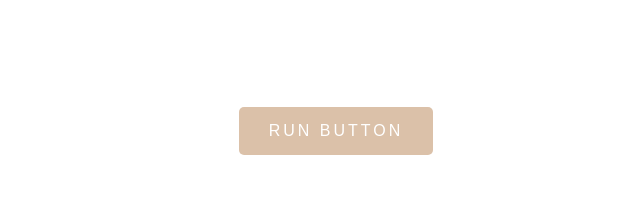
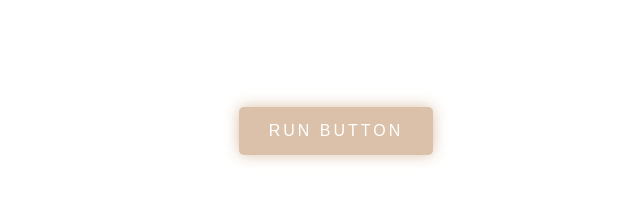
Before and after one commit to ellinacv/css-features, a plain HTML site: page buttons/index.html in a window 1280 px wide. In both pictures the pointer is over the link "RUN BUTTON". Shown: the full height of the page, 304-944 px from the left. Drawn offline with Linux system fonts and the light colour scheme.

Commit message:
fix(buttons): button-run hover effect

```diff
--- a/buttons/styles.css
+++ b/buttons/styles.css
@@ -150,6 +150,12 @@ a {
 
   border-radius: 5px;
   overflow: hidden;
+
+  transition: box-shadow 0.5s;
+}
+
+.button-run:hover {
+  box-shadow: 0 0 15px #dbc1a9;
 }
 
 .button-run::before {
```
